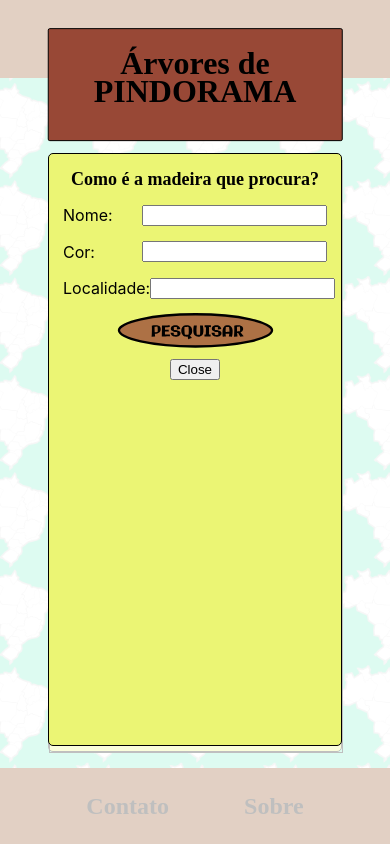
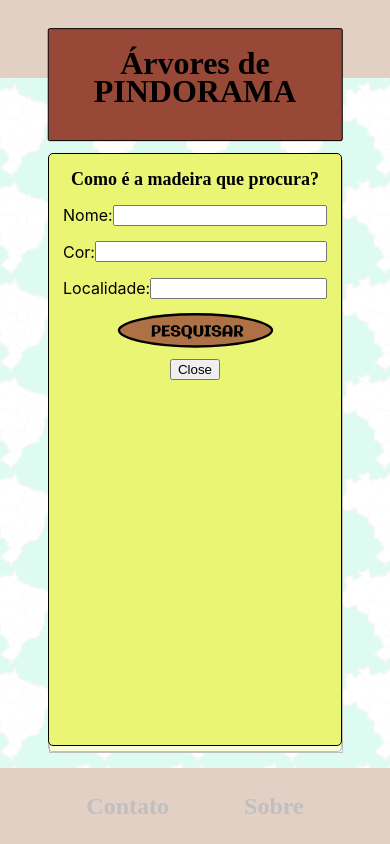
Before and after one commit to GustavoPizente/arvores-de-pindorama, a React (Create React App) app: page / in a window 390 px wide. Both pictures are taken after a click on the button 196 px from the left and 321 px from the top of the page. Built offline with nearby package versions, Linux system fonts and the light colour scheme; a web font is replaced by a local one.

Commit message:
input width 100% em 600px

```diff
--- a/src/App.css
+++ b/src/App.css
@@ -231,7 +231,11 @@
     width: 95%;
   }
 }
-
+@media (max-width: 600px) {
+  .input {
+    width: 100%;
+  }
+}
 @media (max-width: 380px) {
   .formulariopesquisar {
     width: 100%;
```
